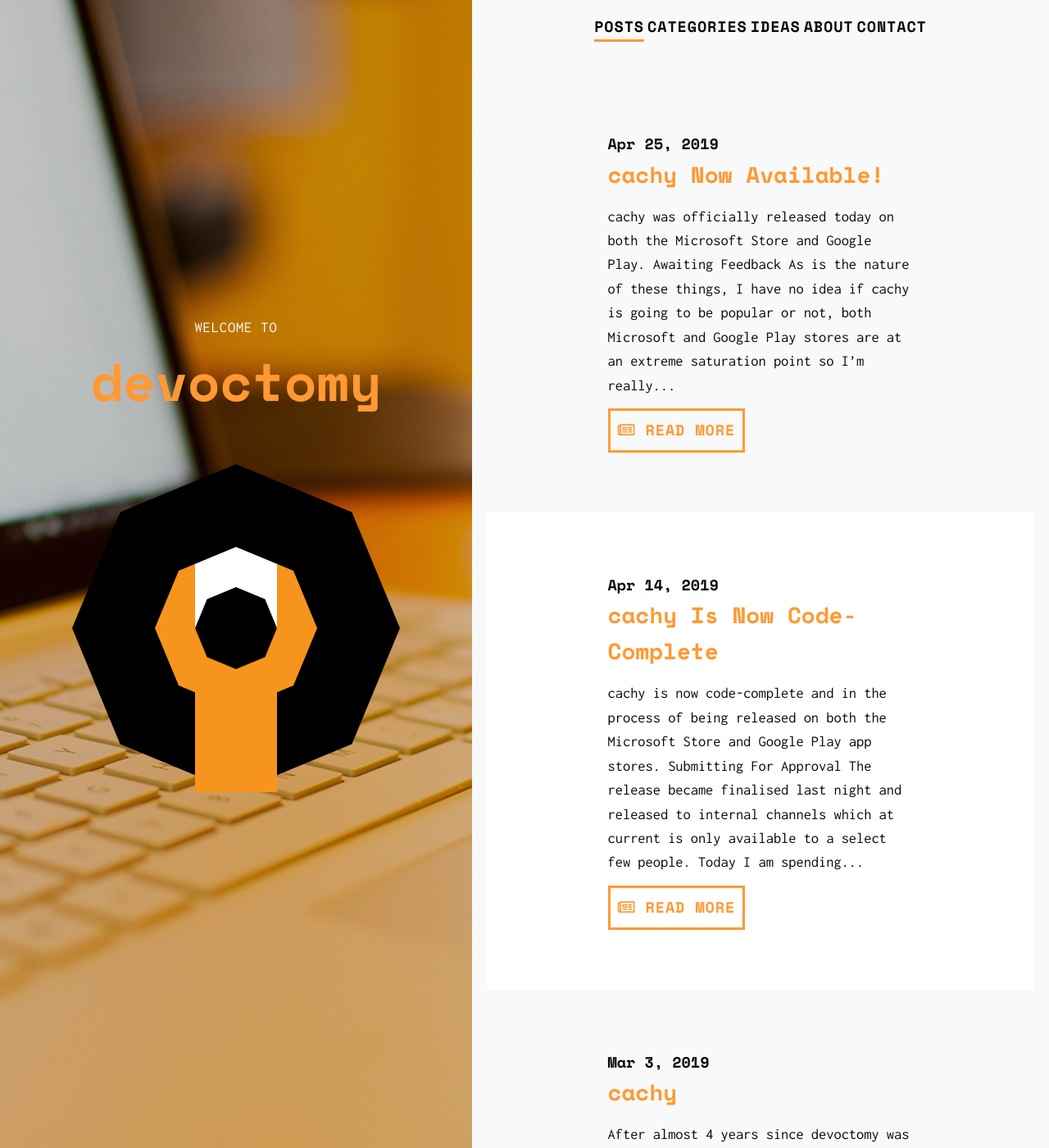
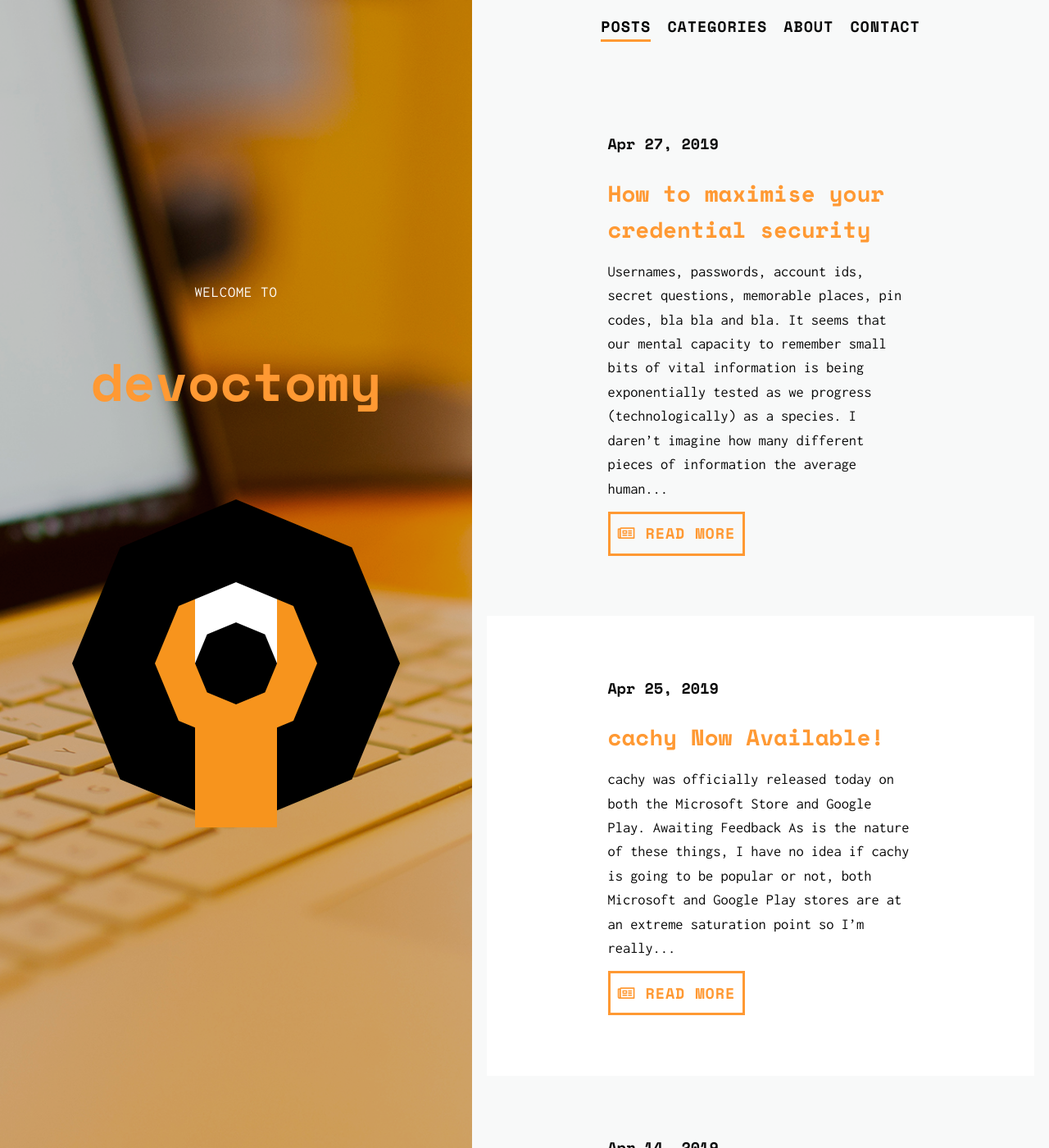
Before and after one commit to devoctomy/devoctomy.com, a Jekyll site: the page built from index.html, in a window 1280 px wide and 1400 px high. Shown: the whole window at 82% size. Built offline with Jekyll 4.4.1, drawn with Linux system fonts in a browser that asks for light colours; nearby versions of some CDN libraries; the list of posts is cut into pages by our own code; comment, search, counter and statistics services are not loaded; some of the changed lines change nothing that is shown.

Commit message:
Small style tweaks, removed ideas page, changes to about page, and new blog on cachy.  Added my photo back in, no idea where that went.

````diff
--- a/_config.yml
+++ b/_config.yml
@@ -36,7 +36,7 @@
 
 # Build settings
 include: ["_categories"]
-exclude: ["Gemfile", "Gemfile.lock", "vendor"]
+exclude: ["Gemfile", "Gemfile.lock", "vendor", 'src', 'node_modules', '.bundle']
 markdown: kramdown
 permalink: /:year/:month/:day/:title/
 
--- a/_includes/about-tab.html
+++ b/_includes/about-tab.html
@@ -4,13 +4,13 @@
 
     <h2 class="preview__header">Who Are We?</h2>
 
-    Founded in February 2015, devoctomy is a software development company that specialises in all things Windows, based on the south coast of England, near sunny ol' Brighton (Where all the cool kids go).
+    Founded in February 2015, devoctomy is a small software development company based on the south coast of England, near sunny ol' Brighton (Where all the cool kids go).
 
     <h2 class="preview__header">What Do We Do?</h2>
 
-    Simply put, we write software of various kinds, primarily Windows Based.  Although we haven't released anything just yet, we have an archive of potentially cool and fun products that we plan on releasing in the near future.  We just need to polish off some final bits in order to ready them for the public.
-
-    That includes games and applications.  If you would like to stay notified of our developments, come back regularly and read our blog posts, or alternatively you can sign up for our newsletter on the 'About' page.
+    Simply put, we write software of various kinds, primarily Android and Windows Based.
+	<br/><br/>
+	If you would like to stay up-to-date of our developments, come back regularly and read our blog posts.
 
     <h2 class="preview__header">About The Website</h2>
 
--- /dev/null
+++ b/_posts/2019-04-27-maximisingcredentialsecurity.md
@@ -0,0 +1,143 @@
+---
+layout: post
+title: How to maximise your credential security
+date: 2019-04-27
+categories:
+  - devoctomy
+  - apps
+  - announcements
+  - android
+  - windows
+  - cachy
+  - release
+  - article
+  - security
+description: Tips for maximising your credential security, and what to avoid.
+image: /assets/images/cachydesktop.jpg
+image-sm: /assets/images/cachydesktop_small.jpg
+type: blog
+author: nick
+---
+
+Usernames, passwords, account ids, secret questions, memorable places, pin codes, bla bla and bla.  It seems that our mental capacity to remember small bits of vital information is being exponentially tested as we progress (technologically) as a species.  I daren't imagine how many different pieces of information the average human will be required to recall in order to maintain their electronic identity in 20 years time, or maybe they won't, who knows?
+
+Many people have claimed to be killing off username and password combinations, I for one have worked with such companies, and I truly believe it will happen one day, but I see no evidence of this becoming a reality in the very near future.  So it seems for now, they are here to stay, are you doing all you can to keep that information secure?  If not you could be setting yourself up for a fall.
+
+## Not Using Secure Password Management
+
+Before we go into detail here, I would like to be clear that by "Secure Password Management", I mean that the credentials are (at a minimum) stored in an encrypted state; at rest, using relevant (up-to-date) cryptographic standards.
+
+Here are a few things that I have personally known people to do,
+
+1. Store credentials in a Microsoft Office Word Document or Excel Spreadsheet (with or without a password)
+2. Write credentials on a physical notepad / diary or random scraps of paper haphazardly stored within a desk
+3. Store credentials in a note taking application or service
+
+All of these methods are bad, some less than others, and should be avoided. Let's quickly go over the reasons why.
+
+#### Why you shouldn't store credentials in a Microsoft Office Word Document or Excel Spreadsheet (with or without a password)
+
+We mention Microsoft Office products here as they are the industry standard, but the same principals apply to any Office suit.  Try and use applications for what they are designed for, and Office software was **not** designed for storing credentials.
+
+> *Before Office 2007, the encryption techniques used are so dated that the passwords can be cracked using brute force with relative ease.* New versions of Office do use more modern techniques and algorithms, such as *SHA-512* password hashing with a *salt*.  This protects the password against dictionary and brute force attacks. But still doesn't make it suitable for storing credentials.
+
+From a non-security related perspective,
+
+1. Excel isn't free so it's a rather expensive way to store your credentials.
+2. Not suitable for both mobile / desktop use.  Quickly opening an encrypted spreadsheet on your mobile device, finding / adding credentials is a very clunky experience.
+3. Difficult to manage.  Managing a spreadsheet of credentials isn't easy to manage, unless you're a real wizard with Excel, it's unlikely that they are going to be nicely organised and easily searchable.
+4. It's not designed for storing credentials.
+
+#### Why you shouldn't store credentials on a physical notepad / diary or random scraps of paper haphazardly stored within a desk
+
+It's pretty obvious why this is a bad idea, but just incase you're not getting it, you should bear in mind that your computing device isn't the only thing you should keep secured. Performing attacks of a cryptographic nature can be extremely complex and require technical computing skills that not everyone has.  Taking a peek in your notepad while you are in the toilet, requires absoluely no skill at all.
+
+With that said, you should keep your credentials protected against as many different attacks as possible, simple or complex.  It's all very well using a password management system to encrypt your passwords using the most advanced cryptographic algorithms currently available, but if you protect them using "password123" as your master passphrase, you're not utilising those benefits.
+
+#### Why you shouldn't store credentials in a note taking application or service
+
+These services are primarily designed for taking notes and helping to keep yourself organised. And while some do a very good job of this, protecting your sensitive information may not be their top priority.
+
+Please research **any** service that you use, even if it's just for taking notes. There will usually be an article around the discussion of its security, and if you're still not sure, maybe just avoid it.
+
+One thing you should **never** do is create a document that only has certain parts encrypted, for example,
+
+---
+```
+Shopping List
+
+1. Carrots
+2. Shampoo
+3. Toilet Paper
+
+Amazon.com username = alice@domain.com / password = xxxxxxxx
+```
+---
+
+In the above text, I have shown an example of using a note taking service and encrypting only a single part of one of my notes, the amazon.com password.  Here's the problem, this note provides enough META data to know exactly what's in it, and what's being "protected", it's effectively shouting out "HACK ME!".  Securely encrypted data, does not leak *any* META data.
+
+> META data is small pieces of information that might not seem immediately sensitive but can leak enough information in order to help leverage an attack on the encrypted data itself.
+
+### Is it safe to store any of my data unencrypted?
+
+Ultimately, the answer to this question, is a resounding **no**. Although the practicalities of encrypting *everything* will make it less convenient to access information quickly.  Security is a compromise of convenience, you surrender some convenience (the more the better) and in return your data is less likely to be compromised.  As technology advances, those inconveniences will become smaller, and will yield more return in security, but that won't happen over night, so you need to start taking the necessary steps yourself, and also start optimising the inconvenience that you are dealing with in order to maximise the return on your securty.
+
+For example, taking quick notes with a pen and paper, can be replaced by taking digital notes, using something like a Galaxy Note smartphone where you can write notes that are stored on a secured device, rather than in plain view on your desk.
+
+> Although we are not trying to scare you into being paranoid about everything, there is a healthy level of paranoia that you should try to be aware of. After all, it's your data that's at risk, you wouldn't leave your front door unlocked and then tell everyone on Facebook about it, so don't effectively do the same with your digital life by not caring about your credentials.
+
+### Simple Security Tips
+
+1. Try to treat as much of your data as possible; as sensitive.  Although you might not think that a list of your favourite music is sensitive, it might yield enough information to an attacker in order to answer a "secret question" for a website that you use, and gain some level of access.  From that point they may then get into one of your other accounts, and so on.
+2. Use software for what it was designed for. For example, don't use a word processor to store your credentials, in the same way that you wouldn't use a credential manager to write a CV. Not only does this provide you with a less than optimal experience for your time, but it also puts your data at risk.
+3. Never re-use the same password.
+4. Never use passwords that can be guessed by knowing things about you. For example, if your wifes name is "Kaylee" and her year of birth is "1984", "Kaylee1984" would be one of the first passwords that a hacker may attempt to use. Preferably, passwords shouldn't contain **any** information about you.
+5. Where possible use a password that has been generated securely, rather than one that you have created in your head.  Some credential managers come with password generators built-in, use them!  If you can't recall your password easily, don't worry, let the credential manager take care of remembering it for you, that's what they are for!
+6. Change your passwords regularly. Don't keep the same password for 10 years, try to change it every 6 to 12 months.
+
+## Introducing cachy, The Cross-Platform Password Protection System
+
+We would like to take a moment to introduce you to cachy, created by devoctomy (that's us) to protect your credentials, and help provide an adequate balance of convenience and security. If you're not using a credential manager at current, or using one of the methods that we have advised against, or just looking for a more cost-effective solution, then please consider cachy.
+
+cachy is a cross-platform password protection system that is simple to use, quick and secure. It provides you with all the necessary tools for taking the protection of your credentials into your own hands 🙌.
+<br/><br/>
+Synchronisation between devices is as simple as configuring a personal cloud ☁ storage provider account, such as Dropbox, OneDrive or Amazon S3.
+You do not need to create a new account with devoctomy or pay for a monthly subscription. We don't hold any personal information on you.
+
+### FEATURES
+
+⭐Unlimited Vaults⭐ (Create as many vaults as you desire, one for work, one for your personal credentials, one for family, you decide.).
+
+🔐Unlimited Credentials🔐 (Store as many credentials in a vault as you require, you aren't limited. If you have a credential, protect it with cachy.).
+
+⚔'Military Grade' AES 256bit Encryption⚔ (Your credentials are kept secure using military grade, AES 256 bit encryption using a complex passphrase of your choosing.).
+
+☁Cloud Support☁ (Use your existing cloud storage accounts to provide synchronisation of your cachy vaults between devices, we currently support Dropbox and OneDrive with more to come.).
+
+🎲Password Generator🎲 (Automatically generate complex passwords for maximum security, automatically generated to the specification you require.).
+
+👍Password Age Tracking👍 (Keep track of how old your passwords are to help keep you in the habbit of updating them regularly.).
+
+🚩Organise🚩 (Keep your credentials organised with customisable glyphs, colours and tags, making it easy to locate a specific credential whenever you need it.).
+
+📜Add notes to your credentials📜 (store any additional / relevant information that you may need).
+
+📴 Full Offline Support📴 (Fully functional offline. Internet connectivity is only needed if you have chosen to synchronise your vault with the cloud.).
+
+🛠Advanced Cryptographic Options🛠 (Advanced configurable cryptographic options, such as password derivation settings.).
+
+🧾Import🧾 (Import your credentials from another password management system. If it's in CSV form, we can import it.).
+
+🧾Export🧾 (Export your credentials to another password management system, although we would rather you used cachy, we still don't want to tie you into being stuck with us.).
+
+📱💻Cross Platform💻📱 (cachy runs on both Android and Windows, using the same code so you should always have a consistent experience.).
+
+<div>
+	<a href='https://play.google.com/store/apps/details?id=com.devoctomy.cachy&pcampaignid=MKT-Other-global-all-co-prtnr-py-PartBadge-Mar2515-1'>
+		<img alt='Get it on Google Play' src='https://play.google.com/intl/en_gb/badges/images/generic/en_badge_web_generic.png' style='width: 284px;margin-left: auto;margin-right: auto;'/>
+	</a>
+
+	<a href='https://www.microsoft.com/store/apps/9N8T3C0FLL87?cid=storebadge&ocid=badge'>
+		<img src='https://assets.windowsphone.com/85864462-9c82-451e-9355-a3d5f874397a/English_get-it-from-MS_InvariantCulture_Default.png' alt='English badge' style='width: 284px; height: 104px;margin-left: auto;margin-right: auto;'/>
+	</a>
+</div>
--- a/_sass/_base.scss
+++ b/_sass/_base.scss
@@ -58,7 +58,7 @@
 }
 
 h1, h2, h3 {
-  margin: 0;
+  margin: 0,0,0,8;
   color: #ff9933;
   font-family: $font-header;
 }
@@ -101,10 +101,15 @@
   max-width: 100%;
 }
 
-ol, ul {
+ul {
   margin: 0;
   padding: 1em;
   list-style: none;
+}
+
+ol {
+  margin: 0;
+  padding: 1em;
 }
 
 /**
--- a/_sass/_components.scss
+++ b/_sass/_components.scss
@@ -419,7 +419,7 @@
   blockquote {
     *zoom: 1;
     width: auto;
-	font-size: 12px;
+	font-size: 13px;
     max-width: 45.625rem;
     float: none;
     display: block;
--- a/index.html
+++ b/index.html
@@ -19,7 +19,6 @@
       <ul class="tabs">
         <li class="tabs__item">Posts</li>
         <li class="tabs__item">Categories</li>
-        <li class="tabs__item">Ideas</li>
 		<li class="tabs__item">About</li>
 		<li class="tabs__item">Contact</li>
       </ul>
@@ -58,8 +57,6 @@
 
     {% include categories-tab.html %}
 
-	{% include ideas-tab.html %}
-
 	{% include about-tab.html %}
 
 	{% include contact-tab.html %}
````
Also changed, not shown: assets/images/nick.jpg (added), 1 other file.
